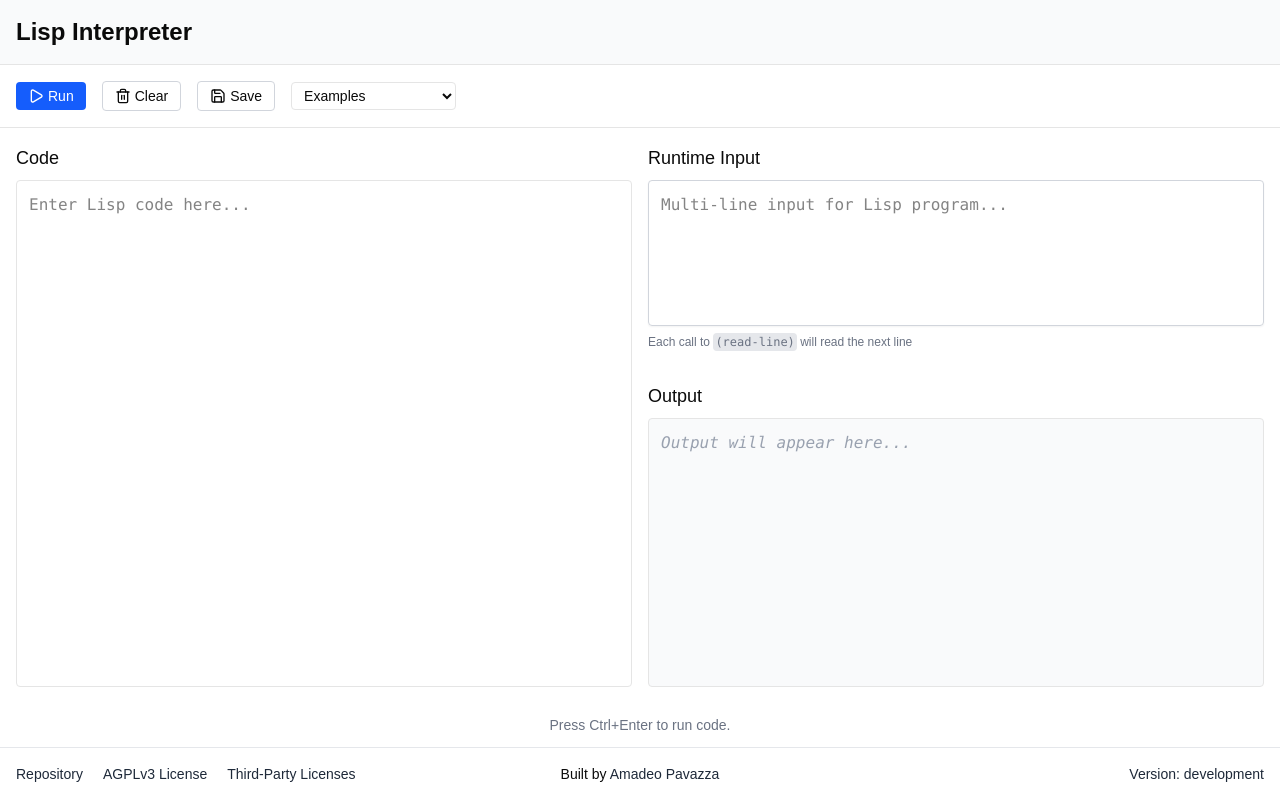
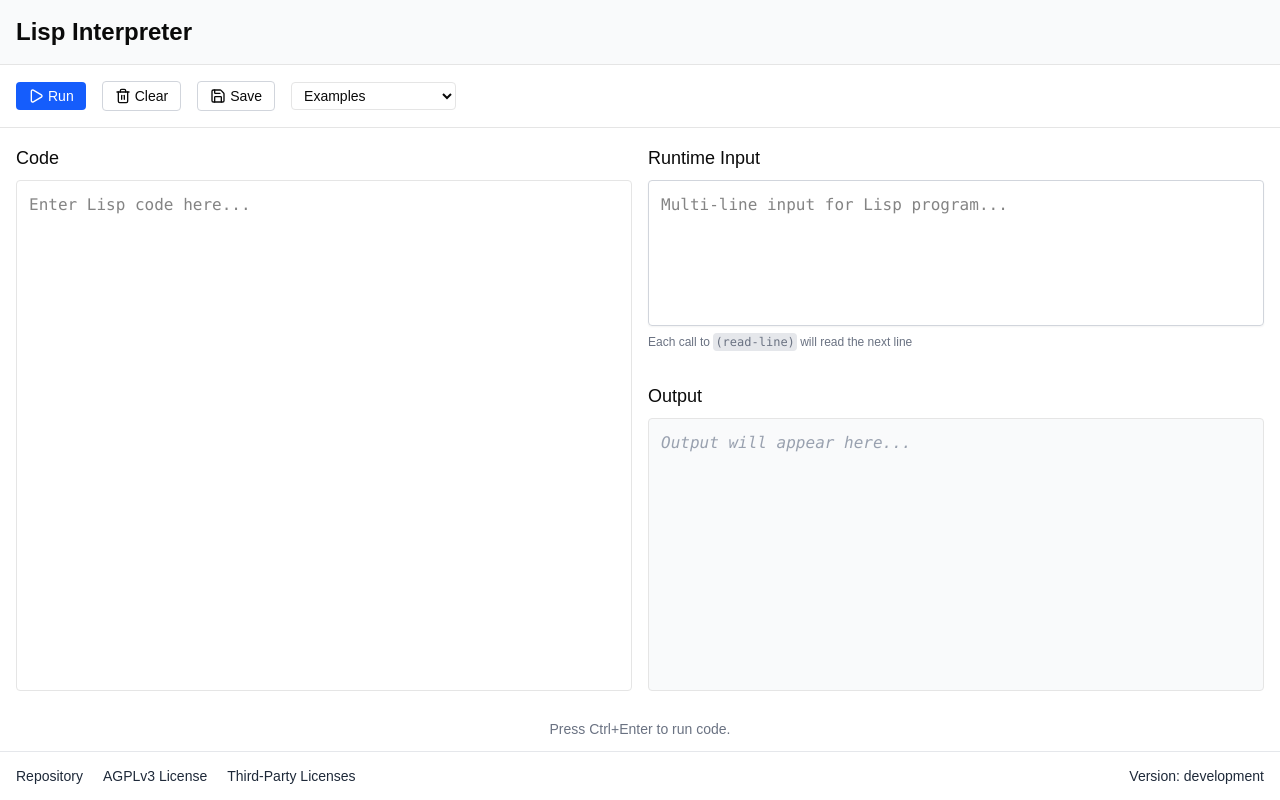
Before and after one commit to apavazza/lisp-interpreter, a Next.js app: page / in a window 1280 px wide. Built offline with nearby package versions, Linux system fonts and the light colour scheme.

Commit message:
Updated footer

```diff
--- a/src/components/footer.tsx
+++ b/src/components/footer.tsx
@@ -2,21 +2,10 @@ import Link from "next/link"
 
 export default function Footer() {
     return (
-    <footer className="py-2 lg:py-4 relative bg-white border-t border-gray-200">
+    <footer className="py-2 lg:py-6 relative bg-white border-t border-gray-200">
       <div className="px-4">
         <div className="flex flex-col lg:flex-row lg:relative items-center">
           <div className="order-2 lg:mx-auto">
-            <p className="text-sm text-center">
-              Built by{' '}
-              <Link
-                href={"https://github.com/apavazza"}
-                target="_blank"
-                rel="noreferrer"
-                className="text-gray-800 hover:text-gray-500"
-              >
-                Amadeo Pavazza
-              </Link>
-            </p>
           </div>
 
           <div className="order-1 lg:absolute lg:left-0">
```
